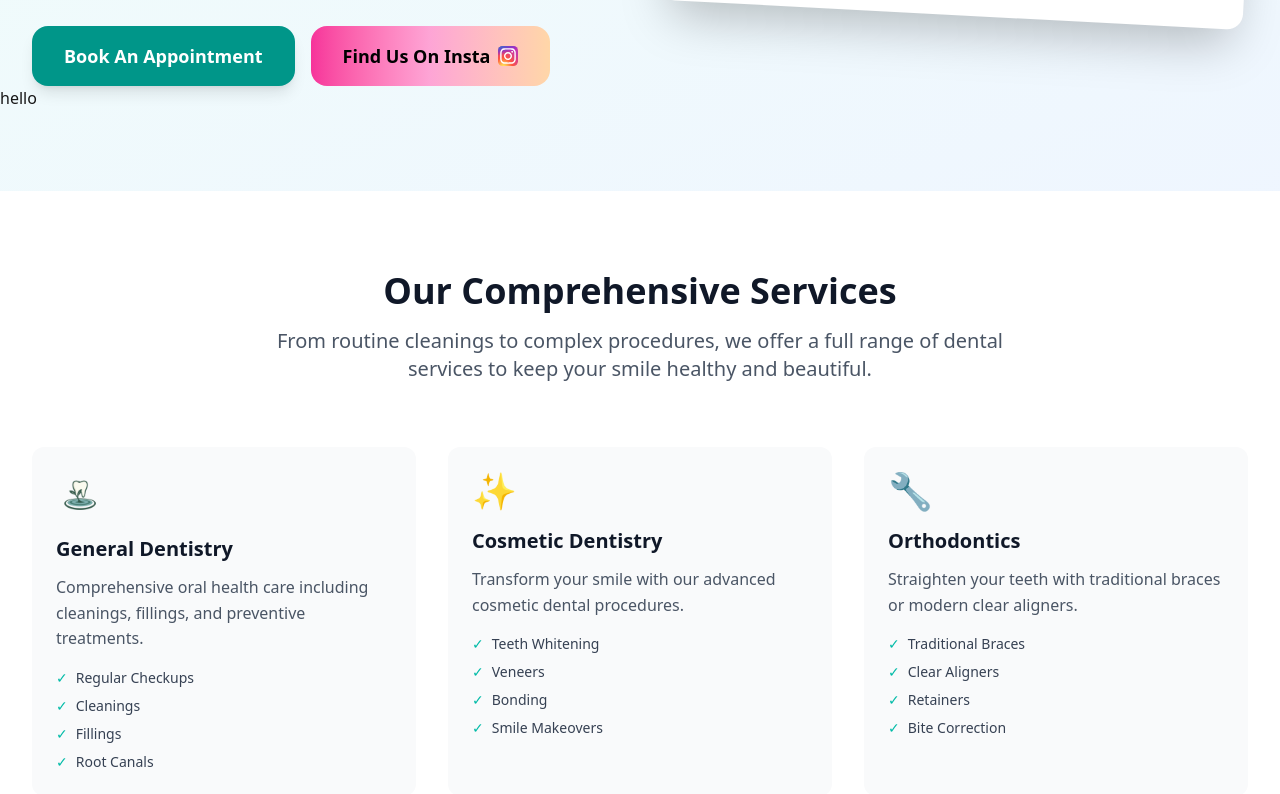
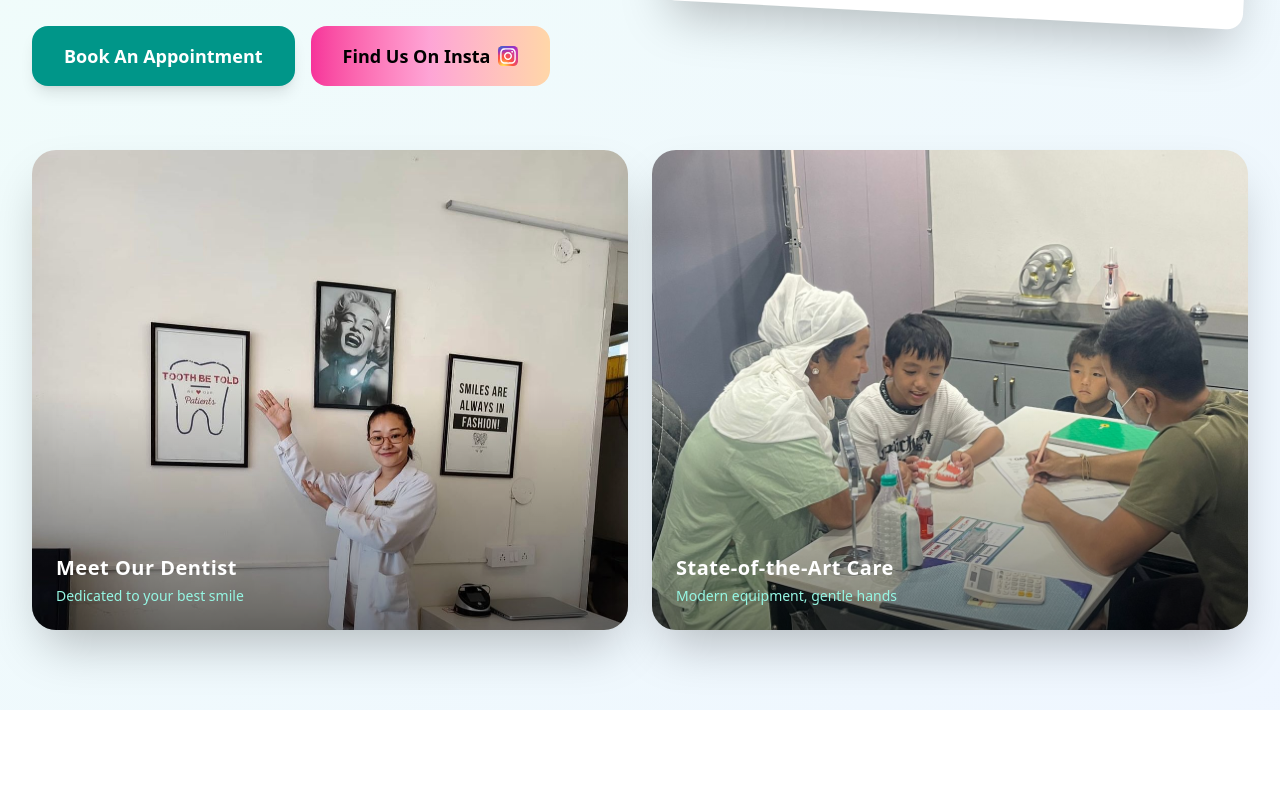
Before and after one commit to SailendraDarbha94/oasis-dental-clinic, a Next.js app: page / in a window 1280 px wide. Shown: the part 416-1210 px from the top of the page. Built offline with nearby package versions, Linux system fonts and the light colour scheme.

Commit message:
landing page aesthetic changes

```diff
--- a/src/components/HeroSection.tsx
+++ b/src/components/HeroSection.tsx
@@ -51,7 +51,43 @@
           </div>
         </div>
       </div>
-      <p>hello</p>
+
+      {/* Doctor & Treatment Photo Showcase */}
+      <div id="doctor photo" className="max-w-7xl mx-auto px-4 sm:px-6 lg:px-8 mt-16">
+        <div className="grid grid-cols-1 lg:grid-cols-2 gap-6 items-end">
+          {/* Doctor photo — visible on all screen sizes */}
+          <div className="relative rounded-3xl overflow-hidden shadow-2xl group h-[480px]">
+            <Image
+              src="/niamonani.jpg"
+              alt="Our Lead Dentist"
+              width={700}
+              height={500}
+              className="w-full h-full object-cover object-top transition-transform duration-500 group-hover:scale-105"
+            />
+            <div className="absolute inset-0 bg-gradient-to-t from-black/50 via-transparent to-transparent" />
+            <div className="absolute bottom-0 left-0 right-0 p-6">
+              <p className="text-white text-xl font-semibold tracking-wide">Meet Our Dentist</p>
+              <p className="text-teal-200 text-sm mt-1">Dedicated to your best smile</p>
+            </div>
+          </div>
+
+          {/* Treatment sample — hidden on mobile, visible on lg+ */}
+          <div className="relative rounded-3xl overflow-hidden shadow-2xl group hidden lg:block h-[480px]">
+            <Image
+              src="/treatment-sample.jpg"
+              alt="Modern Dental Treatment"
+              width={700}
+              height={500}
+              className="w-full h-full object-cover transition-transform duration-500 group-hover:scale-105"
+            />
+            <div className="absolute inset-0 bg-gradient-to-t from-black/50 via-transparent to-transparent" />
+            <div className="absolute bottom-0 left-0 right-0 p-6">
+              <p className="text-white text-xl font-semibold tracking-wide">State-of-the-Art Care</p>
+              <p className="text-teal-200 text-sm mt-1">Modern equipment, gentle hands</p>
+            </div>
+          </div>
+        </div>
+      </div>
     </section>
   );
 }
```
